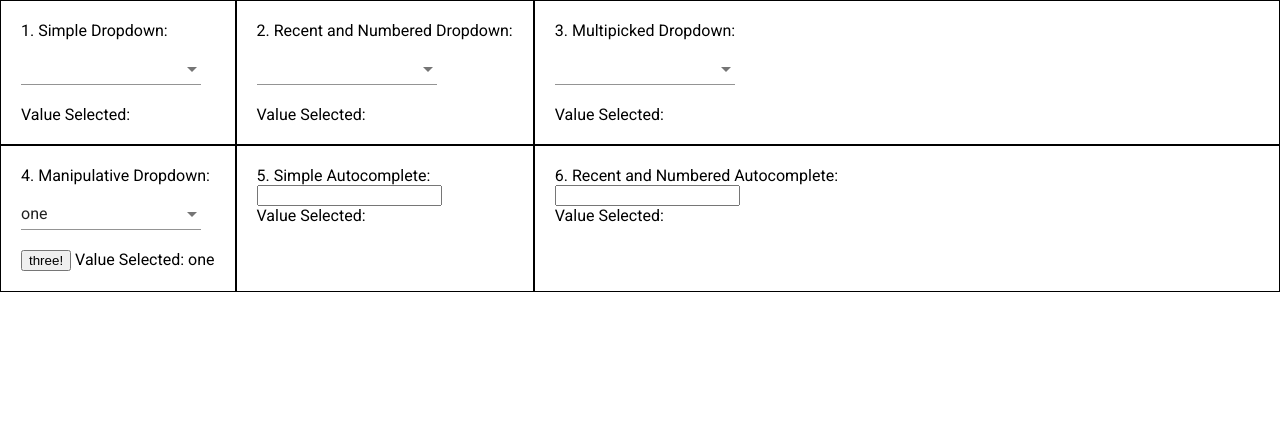
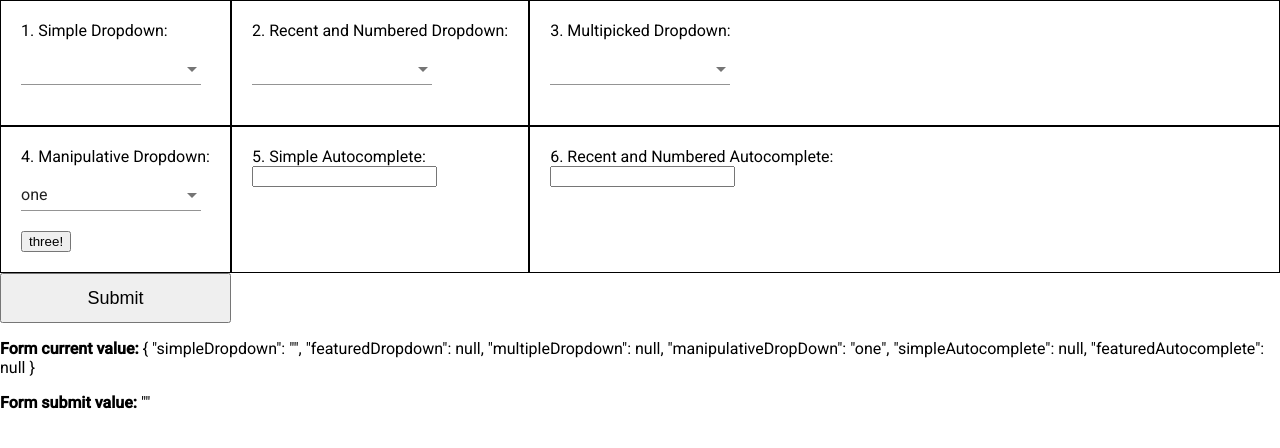
Before and after one commit to nEEck1/new-dropdown, an Angular app: page / in a window 1280 px wide. Shown: the top 448 px of the page. Built offline with nearby package versions, Linux system fonts and the light colour scheme.

Commit message:
Changed the form-demo to use FormGroup

```diff
--- a/src/app/components/form-demo/form-demo.component.html
+++ b/src/app/components/form-demo/form-demo.component.html
@@ -1,53 +1,53 @@
-<div class="container">
+<form class="container" [formGroup]="demoForm">
     <label>
         1. Simple Dropdown:
         <app-new-dropdown [control]="simpleDropdownFormControl" [dropdownOptions]="options"></app-new-dropdown>
-        Value Selected:
-        {{simpleDropdownFormControl.value}}
     </label>
 
     <label>
         2. Recent and Numbered Dropdown:
-        <app-new-dropdown [control]="featuredDropdownFormControl" [dropdownOptions]="options" [showIndex]="true"
-            [showRecent]="true">
+        <app-new-dropdown [control]="demoForm.controls['featuredDropdown']" [dropdownOptions]="options"
+            [showIndex]="true" [showRecent]="true">
         </app-new-dropdown>
-        Value Selected:
-        {{featuredDropdownFormControl.value}}
     </label>
 
     <label>
         3. Multipicked Dropdown:
-        <app-new-dropdown [control]="multipleDropdownFormControl" [dropdownOptions]="options" [type]="'multiple'">
+        <app-new-dropdown [control]="demoForm.controls['multipleDropdown']" [dropdownOptions]="options"
+            [type]="'multiple'">
         </app-new-dropdown>
-        Value Selected:
-        {{multipleDropdownFormControl.value}}
     </label>
 
 
     <label>
         4. Manipulative Dropdown:
-        <app-new-dropdown [control]="manipulativeDropDownFormControl" [dropdownOptions]="options">
+        <app-new-dropdown [control]="demoForm.controls['manipulativeDropDown']" [dropdownOptions]="options">
         </app-new-dropdown>
         <button (click)="changeToThreeDemo()">three!</button>
-        Value Selected:
-        {{manipulativeDropDownFormControl.value}}
     </label>
 
 
     <label>
         5. Simple Autocomplete:
-        <app-new-dropdown [control]="simpleAutocompleteFormControl" [dropdownOptions]="options" [type]="'autocomplete'">
+        <app-new-dropdown [control]="demoForm.controls['simpleAutocomplete']" [dropdownOptions]="options"
+            [type]="'autocomplete'">
         </app-new-dropdown>
-        Value Selected:
-        {{simpleAutocompleteFormControl.value}}
     </label>
 
     <label>
         6. Recent and Numbered Autocomplete:
-        <app-new-dropdown [control]="featuredAutocompleteFormControl" [dropdownOptions]="options"
+        <app-new-dropdown [control]="demoForm.controls['featuredAutocomplete']" [dropdownOptions]="options"
             [type]="'autocomplete'" [showIndex]="true">
         </app-new-dropdown>
-        Value Selected:
-        {{featuredAutocompleteFormControl.value}}
     </label>
-</div>
+    <button class="submit-button" type="submit" (click)="onSubmit()">Submit</button>
+</form>
+
+<p>
+    <b>Form current value:</b>
+    {{ demoForm.value | json }}
+</p>
+<p>
+    <b>Form submit value:</b>
+    {{ formSubmitValue | json }}
+</p>
--- a/src/app/components/form-demo/form-demo.component.scss
+++ b/src/app/components/form-demo/form-demo.component.scss
@@ -19,5 +19,6 @@ label {
 }
 
 .submit-button {
+    height: 50px;
     font-size: large;
 }
--- a/src/app/components/form-demo/form-demo.component.ts
+++ b/src/app/components/form-demo/form-demo.component.ts
@@ -1,5 +1,5 @@
 import { Component } from '@angular/core';
-import { FormControl } from '@angular/forms';
+import { FormControl, FormGroup } from '@angular/forms';
 
 @Component({
   selector: 'app-form-demo',
@@ -11,15 +11,25 @@ export class FormDemoComponent {
   options = ['one', 'two', 'three', 'four', 'five', 'six'];
 
   simpleDropdownFormControl = new FormControl('');
-  featuredDropdownFormControl = new FormControl();
-  multipleDropdownFormControl = new FormControl();
-  manipulativeDropDownFormControl = new FormControl('one');
-  simpleAutocompleteFormControl = new FormControl();
-  featuredAutocompleteFormControl = new FormControl();
+
+  demoForm = new FormGroup({
+    simpleDropdown: this.simpleDropdownFormControl,
+    featuredDropdown: new FormControl(),
+    multipleDropdown: new FormControl(),
+    manipulativeDropDown: new FormControl('one'),
+    simpleAutocomplete: new FormControl(),
+    featuredAutocomplete: new FormControl(),
+  });
+
+  formSubmitValue = '';
 
   constructor() { }
 
   changeToThreeDemo(): void {
-    this.manipulativeDropDownFormControl.setValue('three');
+    this.demoForm.controls['manipulativeDropDown'].setValue('three');
+  }
+
+  onSubmit() {
+    this.formSubmitValue = this.demoForm.value;
   }
 }
```
